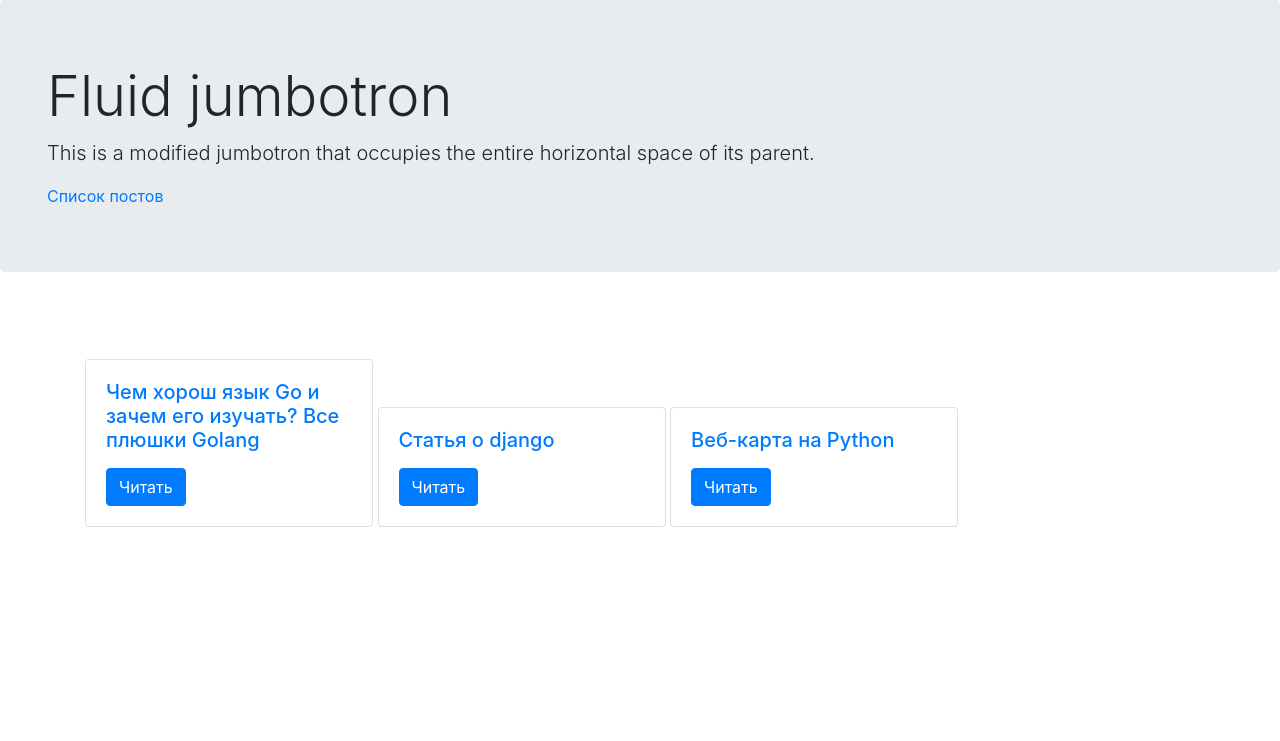
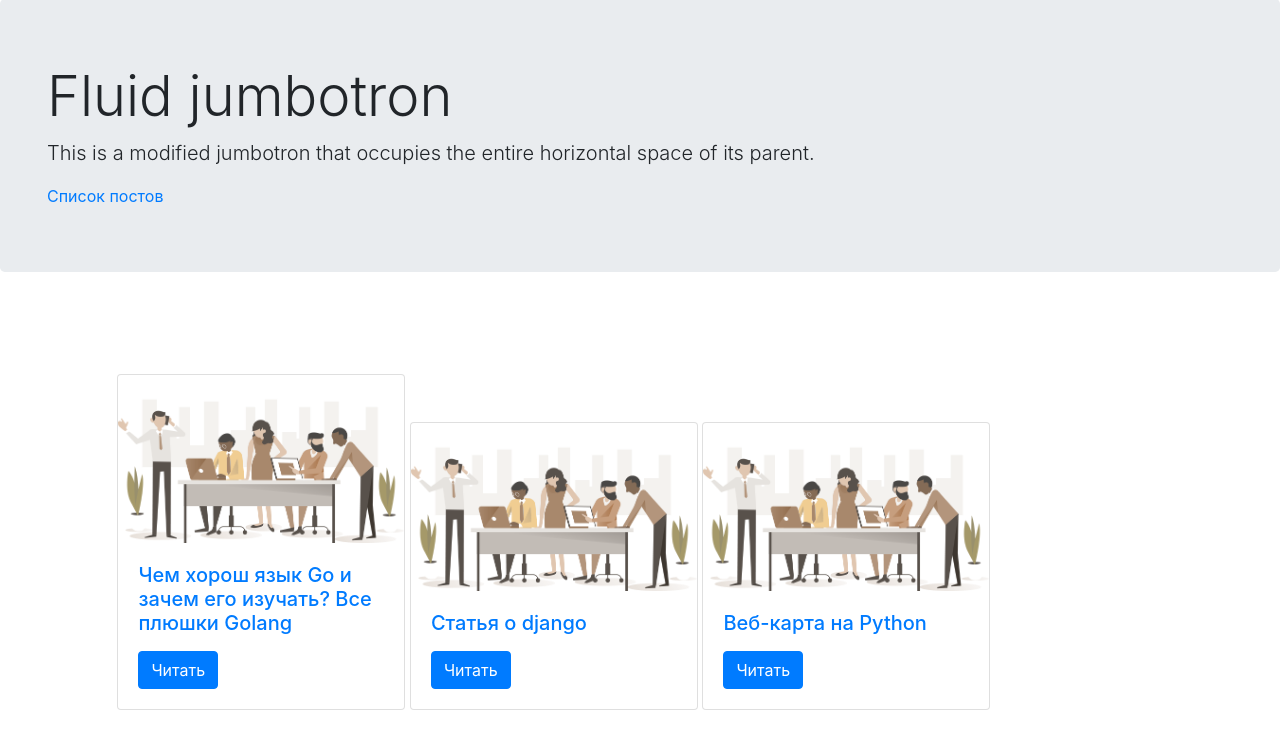
Before and after one commit to artem090587/django_blog, a Django app: page / in a window 1280 px wide. Shown: the part 59-800 px from the top of the page. Run offline with Django 3.2, Linux system fonts and the light colour scheme; data comes from the database, SQL or seed files in the repository; some libraries are stand-ins or nearby versions.

Commit message:
Change some style

```diff
--- a/static/css/blog.css
+++ b/static/css/blog.css
@@ -1,2 +1,13 @@
-.card {display: inline-block; margin-top: 5%;}
+.card {display: inline-block;}
 .page-container {max-width: 1350px;}
+
+.container {
+    margin-top: 8%;
+    margin-left: 8%;
+}
+
+.card:hover{
+    -webkit-box-shadow: -1px 9px 40px -12px rgba(0,0,0,0.75);
+    -moz-box-shadow: -1px 9px 40px -12px rgba(0,0,0,0.75);
+    box-shadow: -1px 9px 40px -12px rgba(0,0,blue,alpha);
+}
--- a/templates/blog/base.html
+++ b/templates/blog/base.html
@@ -27,6 +27,7 @@
     {% block content %} Empty page {% endblock %}
 </div>
 </div>
+{% comment %} <script src="https://cdnjs.cloudflare.com/ajax/libs/jquery/3.3.1/jquery.min.js"></script> {% endcomment %}
 <script type="text/javascript" src="{% static 'js/bootstrap.min.js' %}"></script>
 </body>
 </html>
--- a/templates/blog/post_list.html
+++ b/templates/blog/post_list.html
@@ -2,13 +2,17 @@
 
 {% block content %}
     {% for post in object_list %}
-        <div class="card" style="width: 18rem;">
+
+            <div class="card" style="width: 18rem;">
+            {% load static %}
+                <img src="{% static 'images/3.png' %}" alt="Card Two" class="card-img-top">
             <div class="card-body">
                 <h5 class="card-title"><a href="{{ post.get_absolute_url }}">{{ post.title }}</a></h5>
                 <p class="card-text">{{ post.content }}</p>
                 <a href="{{ post.get_absolute_url }}" class="btn btn-primary">Читать</a>
             </div>
-        </div>
+            </div>
+
     {% empty %}
         <p>Нет постов</p>
     {% endfor %}
```
Also changed, not shown: static/images/3.png (added).
